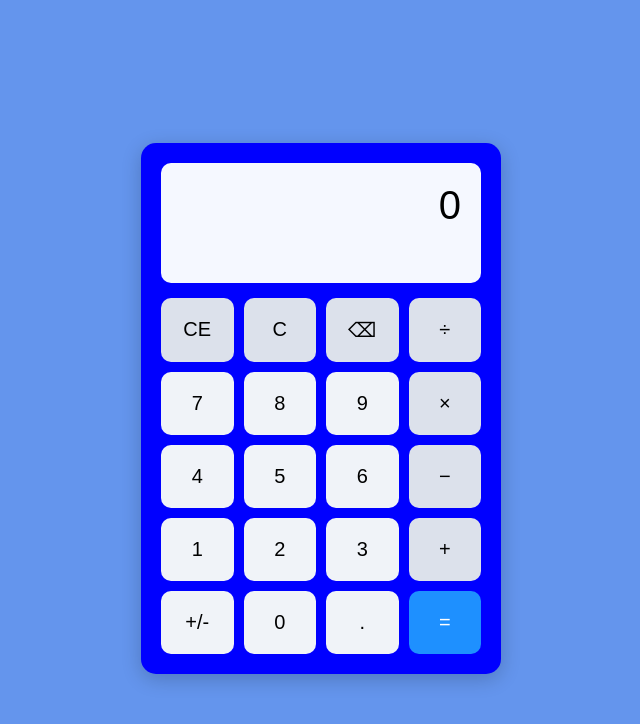
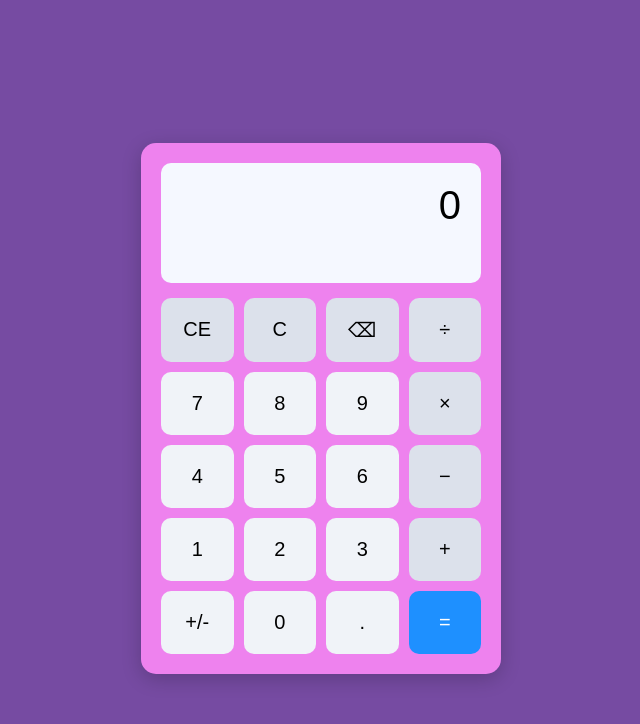
Before and after one commit to snowynipsss/Calculator, a plain HTML site: page index.html in a window 1280 px wide. Shown: the whole page, without its empty margins (319-959 px from the left). Drawn offline with Linux system fonts and the light colour scheme.

Commit message:
Update index.css

```diff
--- a/index.css
+++ b/index.css
@@ -1,5 +1,5 @@
 body {
-    background: #6495ED;
+    background: #764ba2;
     font-family: Arial, sans-serif;
     display: flex;
     justify-content: center;
@@ -9,7 +9,7 @@ body {
 
 .calculator {
     width: 320px;
-    background: blue;
+    background: violet;
     padding: 20px;
     border-radius: 15px;
     box-shadow: 0 5px 20px rgba(0,0,0,0.2);
```
